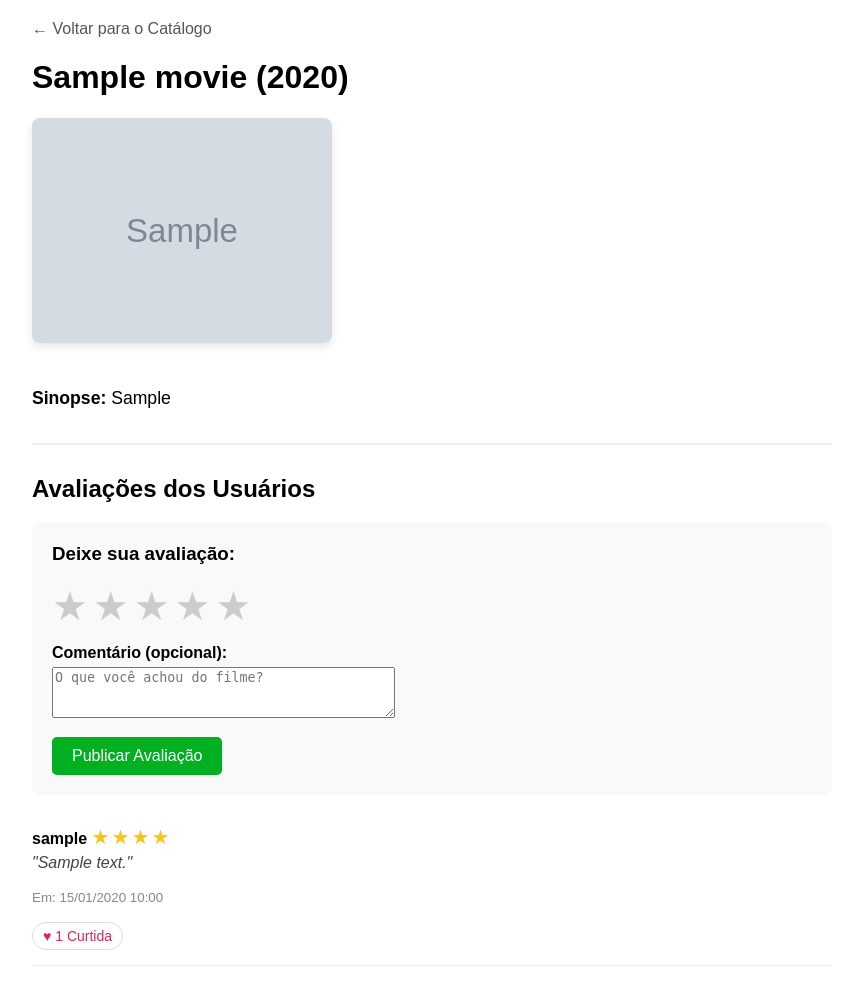
After one commit to juniorrxcx/my-letterboxd, a Django app: page /movie/1/ in a window 1280 px wide. The commit adds this page. Shown: the whole page, without its empty margins (208-1071 px from the left). Run offline with Django 5.2, Linux system fonts and the light colour scheme; a user stored in the database is signed in; tables that the repository leaves empty hold one stand-in row (values such as "Sample post"); grey boxes marked "Sample" are stand-in pictures.

Commit message:
Feat: Adiciona página de detalhes, estrelas em CSS e sistema de curtidas

```diff
--- /dev/null
+++ b/reviews/forms.py
@@ -0,0 +1,15 @@
+from django import forms
+from .models import Review
+
+class ReviewForm(forms.ModelForm):
+    class Meta:
+        model = Review
+        fields = ['rating', 'comment']
+        labels = {
+            'rating': 'Sua Nota',
+            'comment': 'Comentário (opcional)'
+        }
+        widgets = {
+            'rating': forms.Select(choices=[(1, '1 Estrela'), (2, '2 Estrelas'), (3, '3 Estrelas'), (4, '4 Estrelas'), (5, '5 Estrelas')]),
+            'comment': forms.Textarea(attrs={'rows': 3, 'placeholder': 'O que você achou do filme?'}),
+        }
--- /dev/null
+++ b/reviews/static/reviews/css/style.css
@@ -0,0 +1,30 @@
+.rating-stars {
+    display: flex;
+    flex-direction: row-reverse;
+    justify-content: flex-end;
+    gap: 5px;
+    margin-bottom: 15px;
+}
+
+.rating-stars input[type="radio"] {
+    display: none;
+}
+
+.rating-stars label {
+    font-size: 40px;
+    color: #ccc;
+    cursor: pointer;
+    transition: color 0.2s;
+}
+
+.rating-stars label:hover,
+.rating-stars label:hover ~ label,
+.rating-stars input[type="radio"]:checked ~ label {
+    color: #f5c518;
+}
+
+.stars-display {
+    color: #f5c518;
+    font-size: 20px;
+    letter-spacing: 2px;
+}
--- /dev/null
+++ b/reviews/templates/reviews/movie_detail.html
@@ -0,0 +1,96 @@
+{% load static %}
+<!DOCTYPE html>
+<html lang="pt-br">
+<head>
+    <meta charset="UTF-8">
+    <title>{{ movie.title }} - Detalhes</title>
+
+    <link rel="stylesheet" href="{% static 'reviews/css/style.css' %}">
+</head>
+<body style="font-family: Arial, sans-serif; max-width: 800px; margin: 0 auto; padding: 20px;">
+
+    <a href="{% url 'movie_list' %}" style="text-decoration: none; color: #555;">← Voltar para o Catálogo</a>
+
+    <h1>{{ movie.title }} ({{ movie.release_year }})</h1>
+
+    {% if movie.poster %}
+        <img src="{{ movie.poster.url }}" alt="Pôster de {{ movie.title }}" style="max-width: 300px; border-radius: 8px; box-shadow: 0 4px 8px rgba(0,0,0,0.1); margin-bottom: 20px;">
+    {% endif %}
+
+    <p style="font-size: 1.1em; line-height: 1.6;"><strong>Sinopse:</strong> {{ movie.synopsis }}</p>
+
+    <hr style="margin: 30px 0; border: 1px solid #eee;">
+
+    <h2>Avaliações dos Usuários</h2>
+
+    {% if user.is_authenticated %}
+        <div style="background-color: #f9f9f9; padding: 20px; border-radius: 8px; margin-bottom: 30px;">
+            <h3 style="margin-top: 0;">Deixe sua avaliação:</h3>
+
+            <form method="post">
+                {% csrf_token %}
+
+                <div class="rating-stars">
+                    <input type="radio" id="star5" name="rating" value="5">
+                    <label for="star5" title="5 estrelas">★</label>
+
+                    <input type="radio" id="star4" name="rating" value="4">
+                    <label for="star4" title="4 estrelas">★</label>
+
+                    <input type="radio" id="star3" name="rating" value="3">
+                    <label for="star3" title="3 estrelas">★</label>
+
+                    <input type="radio" id="star2" name="rating" value="2">
+                    <label for="star2" title="2 estrelas">★</label>
+
+                    <input type="radio" id="star1" name="rating" value="1" required>
+                    <label for="star1" title="1 estrela">★</label>
+                </div>
+
+                <div style="margin-bottom: 15px;">
+                    <label for="id_comment" style="display: block; font-weight: bold; margin-bottom: 5px;">Comentário (opcional):</label>
+                    {{ form.comment }}
+                </div>
+
+                <button type="submit" style="background-color: #00b020; color: white; border: none; padding: 10px 20px; border-radius: 5px; cursor: pointer; font-size: 16px;">Publicar Avaliação</button>
+            </form>
+        </div>
+    {% else %}
+        <p>Você precisa <a href="{% url 'login' %}">fazer login</a> para avaliar este filme.</p>
+    {% endif %}
+
+    {% for review in reviews %}
+        <div style="border-bottom: 1px solid #eee; padding-bottom: 15px; margin-bottom: 15px;">
+            <p style="margin-bottom: 5px;">
+                <strong>{{ review.user.username }}</strong>
+                <span class="stars-display">
+                    {% if review.rating == 1 %}★{% endif %}
+                    {% if review.rating == 2 %}★★{% endif %}
+                    {% if review.rating == 3 %}★★★{% endif %}
+                    {% if review.rating == 4 %}★★★★{% endif %}
+                    {% if review.rating == 5 %}★★★★★{% endif %}
+                </span>
+            </p>
+
+            {% if review.comment %}
+                <p style="margin-top: 5px; color: #444;"><em>"{{ review.comment }}"</em></p>
+            {% endif %}
+
+            <p style="margin-top: 5px; color: #888;"><small>Em: {{ review.created_at|date:"d/m/Y H:i" }}</small></p>
+
+            <div style="margin-top: 10px;">
+                <form action="{% url 'toggle_like' review.id %}" method="post" style="display: inline;">
+                    {% csrf_token %}
+                    <button type="submit" style="background: none; border: 1px solid #ddd; padding: 5px 10px; border-radius: 20px; cursor: pointer; color: #e0245e; font-size: 14px; display: flex; align-items: center; gap: 5px;">
+                        ♥ {{ review.likes.count }}
+                        {% if review.likes.count == 1 %}Curtida{% else %}Curtidas{% endif %}
+                    </button>
+                </form>
+            </div>
+        </div>
+    {% empty %}
+        <p>Este filme ainda não tem avaliações. Seja o primeiro!</p>
+    {% endfor %}
+
+</body>
+</html>
--- a/reviews/urls.py
+++ b/reviews/urls.py
@@ -4,4 +4,6 @@ from . import views
 urlpatterns = [
     path('', views.movie_list, name='movie_list'),
     path('signup/', views.signup, name='signup'),
+    path('movie/<int:movie_id>/', views.movie_detail, name='movie_detail'),
+    path('review/<int:review_id>/like/', views.toggle_like, name='toggle_like'),
 ]
--- a/reviews/views.py
+++ b/reviews/views.py
@@ -1,6 +1,7 @@
-from django.shortcuts import render, redirect
+from django.shortcuts import render, redirect, get_object_or_404
 from django.contrib.auth.forms import UserCreationForm
-from .models import Movie
+from .models import Movie, Review, Like
+from .forms import ReviewForm
 
 def movie_list(request):
     movies = Movie.objects.all().order_by('-release_year')
@@ -15,3 +16,41 @@ def signup(request):
     else:
         form = UserCreationForm()
     return render(request, 'registration/signup.html', {'form': form})
+
+
+def movie_detail(request, movie_id):
+    movie = get_object_or_404(Movie, id=movie_id)
+
+    reviews = movie.reviews.all().order_by('-created_at')
+
+    if request.method == 'POST':
+        if request.user.is_authenticated:
+            form = ReviewForm(request.POST)
+            if form.is_valid():
+                review = form.save(commit=False)
+                review.movie = movie
+                review.user = request.user
+                review.save()
+                return redirect('movie_detail', movie_id=movie.id)
+    else:
+        form = ReviewForm()
+    return render(request, 'reviews/movie_detail.html', {
+        'movie': movie,
+        'reviews': reviews,
+        'form': form
+    })
+
+def toggle_like(request, review_id):
+    if request.user.is_authenticated:
+        review = get_object_or_404(Review, id=review_id)
+
+        like = Like.objects.filter(user=request.user, review=review).first()
+
+        if like:
+            like.delete()
+        else:
+            Like.objects.create(user=request.user, review=review)
+
+        return redirect('movie_detail', movie_id=review.movie.id)
+
+    return redirect('login')
--- a/templates/registration/login.html
+++ b/templates/registration/login.html
@@ -2,7 +2,7 @@
 <html lang="pt-br">
 <head>
     <meta charset="UTF-8">
-    <title>Login - Letterboxd Clone</title>
+    <title>Login - My Letterboxd</title>
 </head>
 <body>
     <h2>Entrar na sua conta</h2>
--- a/templates/registration/signup.html
+++ b/templates/registration/signup.html
@@ -2,7 +2,7 @@
 <html lang="pt-br">
 <head>
     <meta charset="UTF-8">
-    <title>Cadastro - Letterboxd Clone</title>
+    <title>Cadastro - My Letterboxd</title>
 </head>
 <body>
     <h2>Criar uma nova conta</h2>
```
Also changed, not shown: reviews/templates/reviews/movie_list.html (+11 -2 lines).
